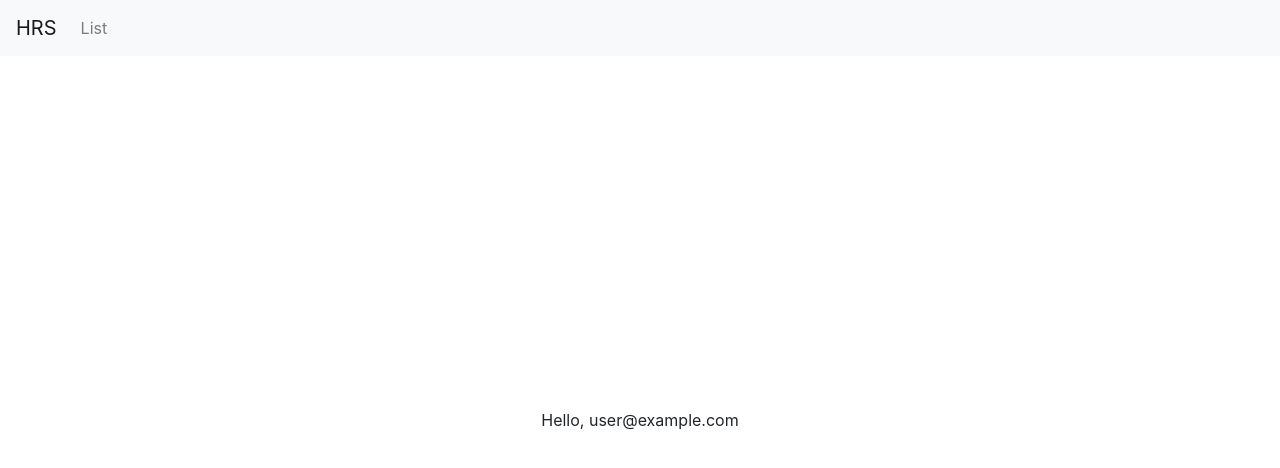
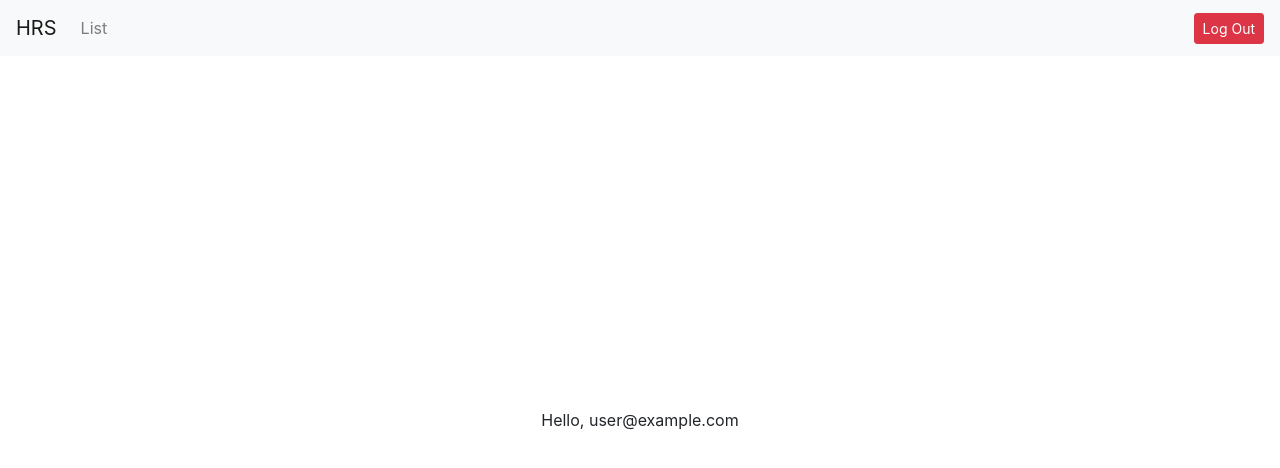
Before and after one commit to jasonrichdarmawan/archived-learn-reactjs, a React (Create React App) app in the folder reactjs_firebase/: page /dashboard in a window 1280 px wide. Shown: the top 468 px of the page. Built offline with nearby package versions, Linux system fonts and the light colour scheme; no server answers; sample sign-in values are in the browser's storage.

Commit message:
add logout function

```diff
--- a/reactjs_firebase/src/components/navbar/index.js
+++ b/reactjs_firebase/src/components/navbar/index.js
@@ -1,10 +1,14 @@
 import React, { useContext } from "react";
-import { Navbar, Nav } from "react-bootstrap";
+import { Navbar, Nav, Button } from "react-bootstrap";
 import { AuthDataContext } from "../../providers/authdata";
 import { Link } from "react-router-dom";
+import firebase from "../../providers/firebase";
 
 export const NavBar = () => {
   const user = useContext(AuthDataContext);
+  const logOut = () => {
+    firebase.auth().signOut()
+  }
   if (user) {
     return (
       <Navbar bg="light" expand="lg">
@@ -14,6 +18,7 @@ export const NavBar = () => {
           <Nav className="mr-auto">
             <Link to="/list" className="nav-link">List</Link>
           </Nav>
+          <Button variant="danger" size="sm" onClick={logOut}>Log Out</Button>
         </Navbar.Collapse>
       </Navbar>
     );
```
